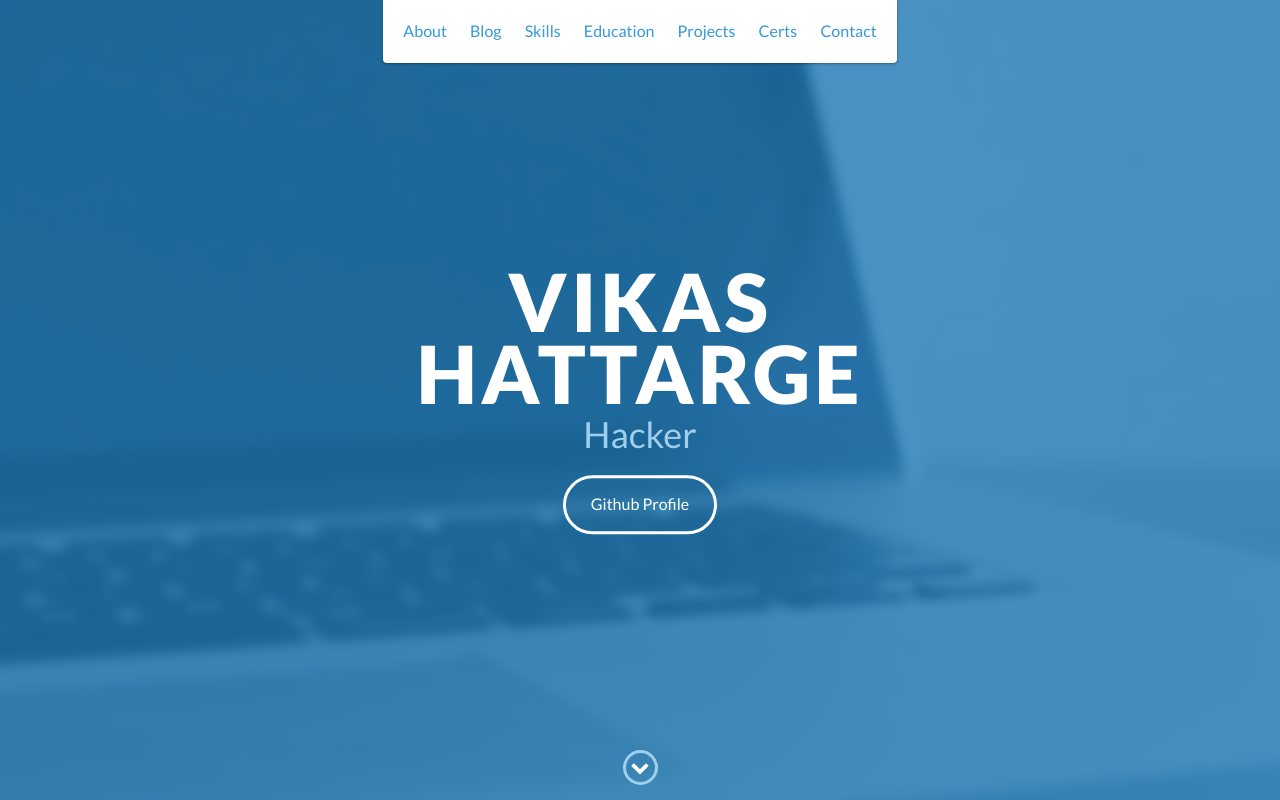
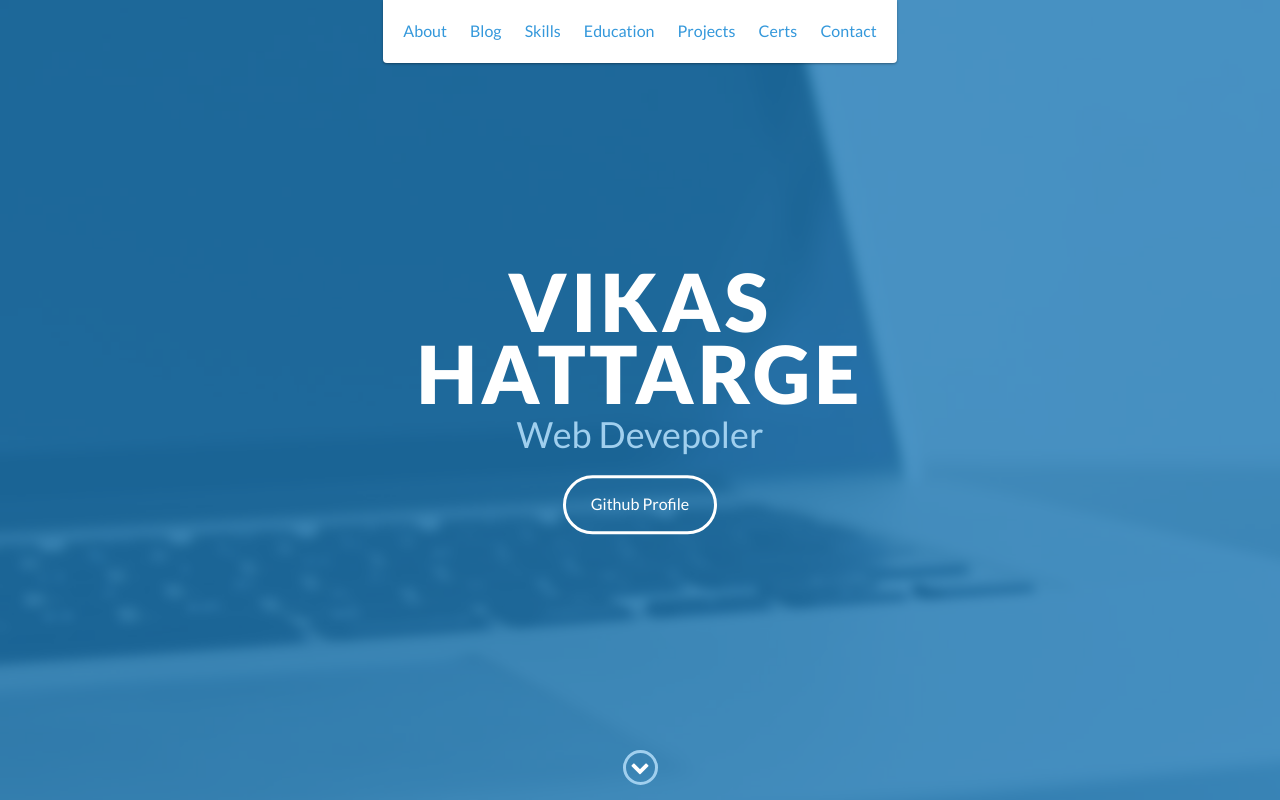
Before and after one commit to BetterKingD11/me, a website: page index.html in a window 1280 px wide. Shown: the top 800 px of the page. Drawn offline with nearby package versions, Linux system fonts and the light colour scheme.

Commit message:
Update index.html

```diff
--- a/index.html
+++ b/index.html
@@ -55,7 +55,7 @@
     <div id="lead">
         <div id="lead-content">
             <h1>Vikas Hattarge</h1>
-            <h2>Hacker</h2>
+            <h2>Web Devepoler</h2>
             <a href="https://github.com/BetterKingD11" class="btn-rounded-white">Github Profile</a>
         </div>
         <!-- End #lead-content -->
```
